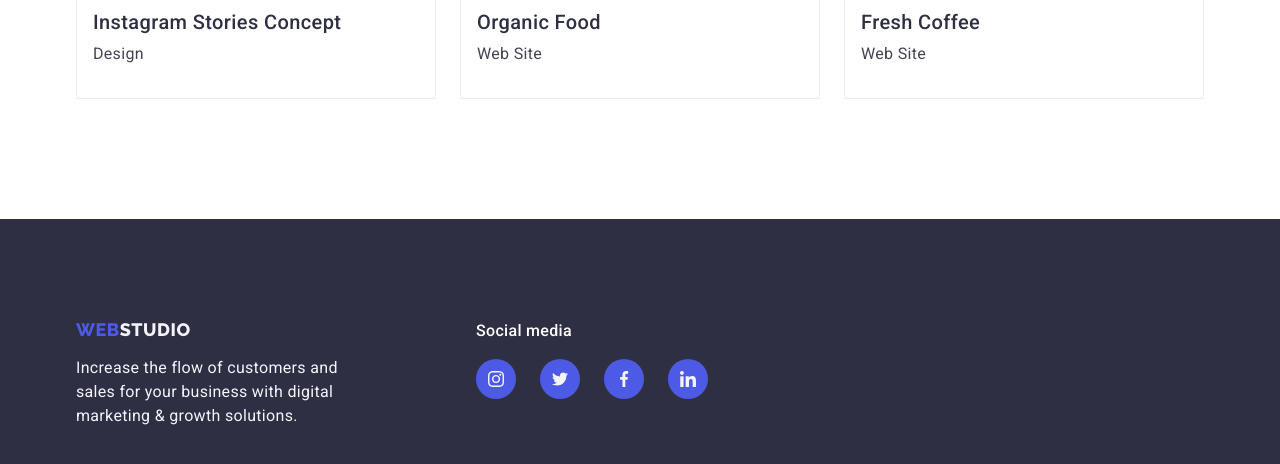
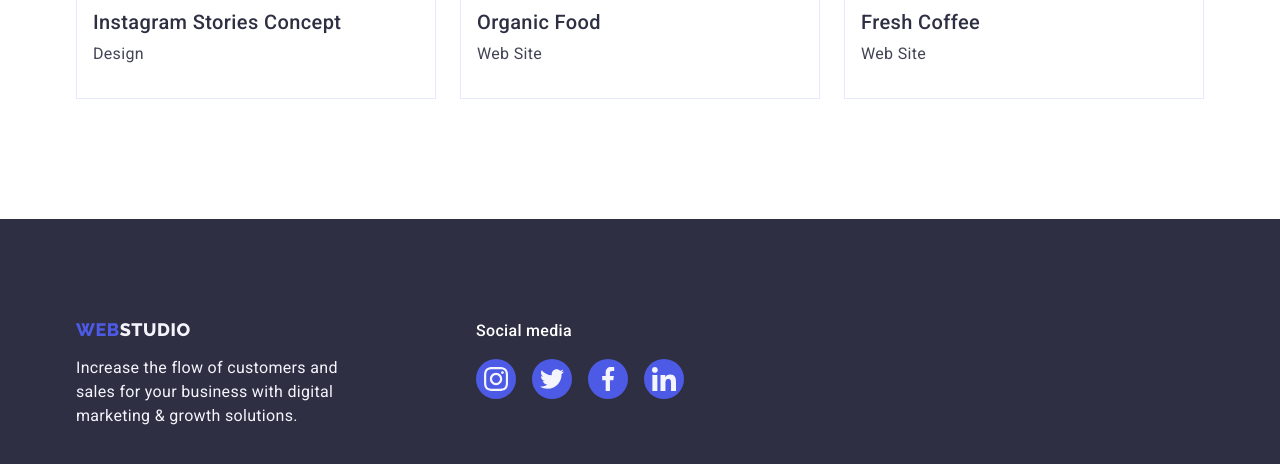
Before and after one commit to galina-orinuak/goit-markup-hw-04, a plain HTML site: page portfolio.html in a window 1280 px wide. Shown: the part 1549-2013 px from the top of the page. Drawn offline with nearby package versions, Linux system fonts and the light colour scheme.

Commit message:
Update portfolio.html

```diff
--- a/portfolio.html
+++ b/portfolio.html
@@ -51,14 +51,10 @@
           <h1 hidden>section</h1>
           <ul class="portfolio_buttons list">
             <li class="button_item"><button class="portfolio_btn" type="button">All</button></li>
-            <li class="button_item"
-              ><button class="portfolio_btn" type="button">Web Site</button></li
-            >
+            <li class="button_item"><button class="portfolio_btn" type="button">Web Site</button></li>
             <li class="button_item"><button class="portfolio_btn" type="button">App</button></li>
             <li class="button_item"><button class="portfolio_btn" type="button">Design</button></li>
-            <li class="button_item"
-              ><button class="portfolio_btn" type="button">Marketing</button></li
-            >
+            <li class="button_item"><button class="portfolio_btn" type="button">Marketing</button></li>
           </ul>
           <ul class="list_img list">
             <li class="img_item">
@@ -195,8 +191,7 @@
       <div class="container footer_container">
         <div class="foot_logo_container">
           <a href="./index.html" class="logo logo-footer link"
-            >Web<span class="second-logo-footer">Studio</span></a
-          >
+            >Web<span class="second-logo-footer">Studio</span></a>
           <p class="footer_text">
             Increase the flow of customers and sales for your business with digital marketing &
             growth solutions.
@@ -204,31 +199,31 @@
         </div>
         <div class="foot_soc_container">
           <p class="social_media_text">Social media</p>
-          <ul class="social_list list">
+          <ul class="social_list_footer list">
             <li class="social_list_item">
-              <a href="" class="social_list_link">
-                <svg class="social_list_icon" width="16" height="16">
+              <a href="" class="social_list_link_footer">
+                <svg class="social_list_icon" width="24" height="24">
                   <use href="./images/icons.svg#icon-instagram"></use>
                 </svg>
               </a>
             </li>
             <li class="social_list_item">
-              <a href="" class="social_list_link">
-                <svg class="social_list_icon" width="16" height="16">
+              <a href="" class="social_list_link_footer">
+                <svg class="social_list_icon" width="24" height="24">
                   <use href="./images/icons.svg#icon-twitter"></use>
                 </svg>
               </a>
             </li>
             <li class="social_list_item">
-              <a href="" class="social_list_link">
-                <svg class="social_list_icon" width="16" height="16">
+              <a href="" class="social_list_link_footer">
+                <svg class="social_list_icon" width="24" height="24">
                   <use href="./images/icons.svg#icon-facebook"></use>
                 </svg>
               </a>
             </li>
             <li class="social_list_item">
-              <a href="" class="social_list_link">
-                <svg class="social_list_icon" width="16" height="16">
+              <a href="" class="social_list_link_footer">
+                <svg class="social_list_icon" width="24" height="24">
                   <use href="./images/icons.svg#icon-linkedin"></use>
                 </svg>
               </a>
```
